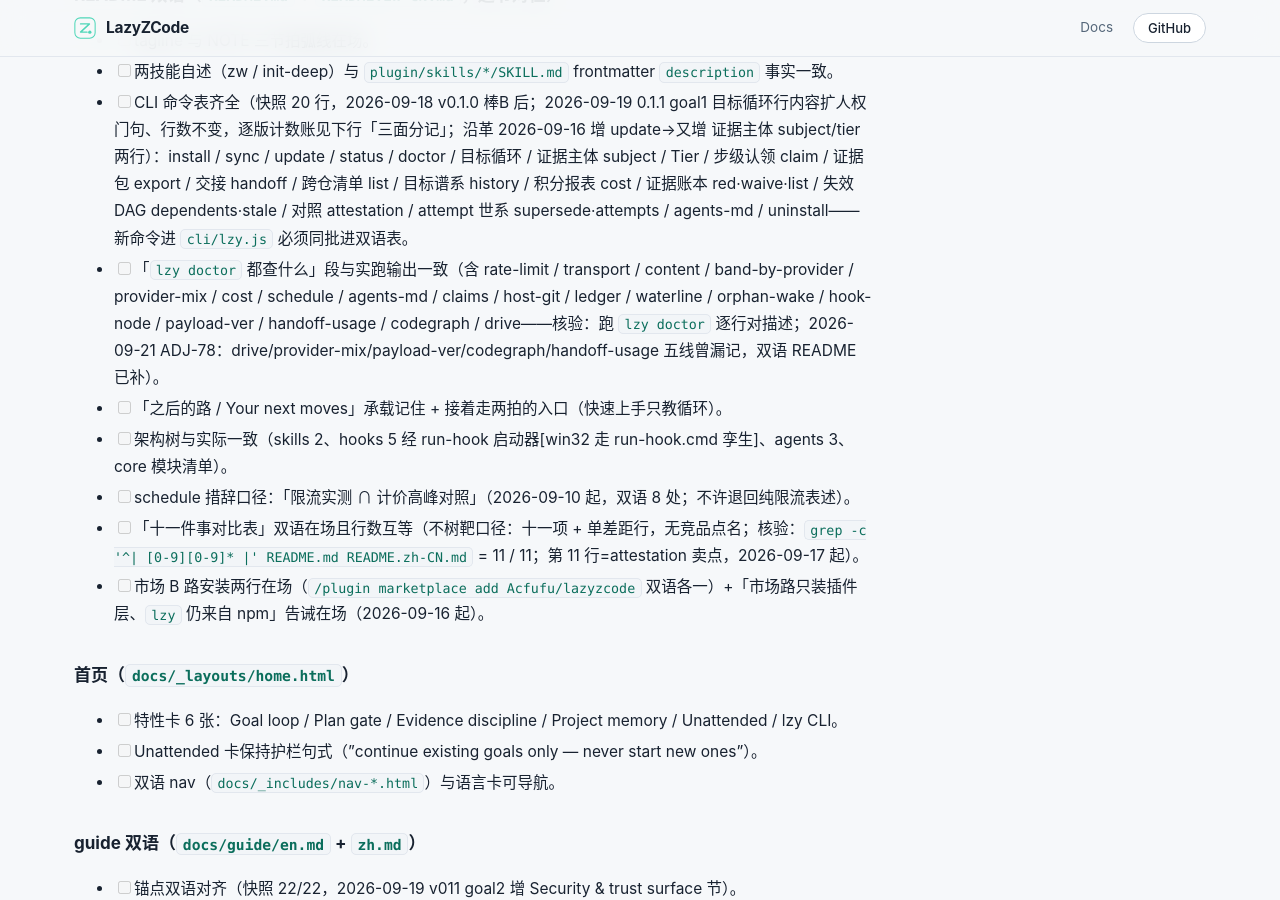
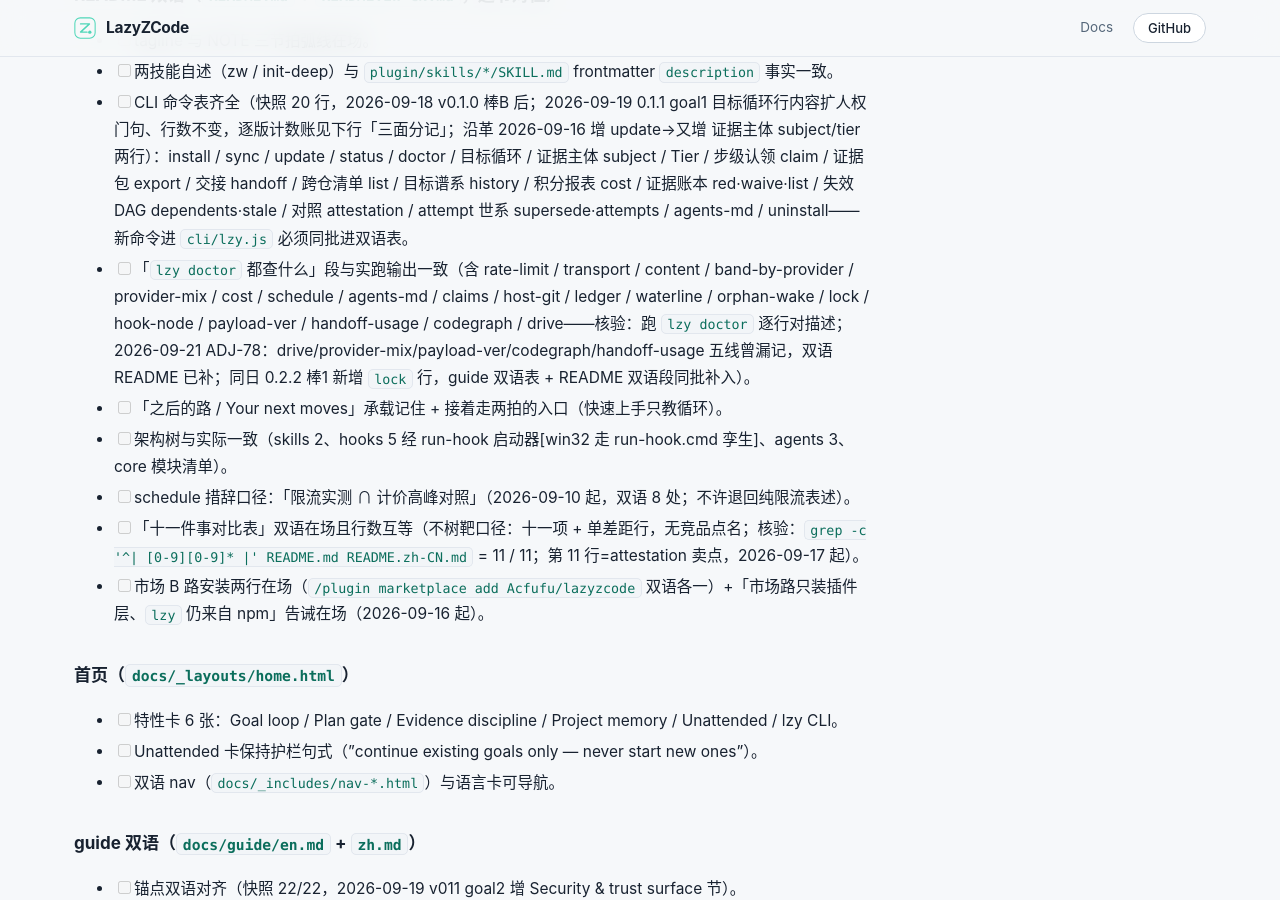
Before and after one commit to Acfufu/lazyzcode, a Jekyll site: the page built from docs/narrative-checklist.md, in a window 1280 px wide and 900 px high, scrolled down 893 px. Built offline with Jekyll 4.4.1, drawn with Linux system fonts in a browser that asks for light colours; our own code applies the rules of GitHub Pages for plain Markdown files.

Commit message:
docs: document the new lock row wherever doctor rows are enumerated (0.2.2 baton1#N6)
narrative-checklist's ADJ-78 entry pins doctor rows to the user docs: a row that
ships without its guide/README description is the same defect class as the five
lines that were once missing.

- docs/guide/zh.md + docs/guide/en.md: the lock row joins the doctor table, with
  the lower-bound caveat stated where the row is described rather than buried.
- README.md + README.zh-CN.md: the "what does lzy doctor check" prose gains the
  same line, in both languages.
- docs/narrative-checklist.md: the row list gains `lock` and records this batch.

Goal: v022-bat1-instrument#N6

```diff
--- a/docs/narrative-checklist.md
+++ b/docs/narrative-checklist.md
@@ -21,7 +21,7 @@
 - [ ] tagline 与 NOTE 三节拍弧线在场。
 - [ ] 两技能自述（zw / init-deep）与 `plugin/skills/*/SKILL.md` frontmatter `description` 事实一致。
 - [ ] CLI 命令表齐全（快照 20 行，2026-09-18 v0.1.0 棒B 后；2026-09-19 0.1.1 goal1 目标循环行内容扩人权门句、行数不变，逐版计数账见下行「三面分记」；沿革 2026-09-16 增 update→又增 证据主体 subject/tier 两行）：install / sync / update / status / doctor / 目标循环 / 证据主体 subject / Tier / 步级认领 claim / 证据包 export / 交接 handoff / 跨仓清单 list / 目标谱系 history / 积分报表 cost / 证据账本 red·waive·list / 失效 DAG dependents·stale / 对照 attestation / attempt 世系 supersede·attempts / agents-md / uninstall——新命令进 `cli/lzy.js` 必须同批进双语表。
-- [ ] 「`lzy doctor` 都查什么」段与实跑输出一致（含 rate-limit / transport / content / band-by-provider / provider-mix / cost / schedule / agents-md / claims / host-git / ledger / waterline / orphan-wake / hook-node / payload-ver / handoff-usage / codegraph / drive——核验：跑 `lzy doctor` 逐行对描述；2026-09-21 ADJ-78：drive/provider-mix/payload-ver/codegraph/handoff-usage 五线曾漏记，双语 README 已补）。
+- [ ] 「`lzy doctor` 都查什么」段与实跑输出一致（含 rate-limit / transport / content / band-by-provider / provider-mix / cost / schedule / agents-md / claims / host-git / ledger / waterline / orphan-wake / lock / hook-node / payload-ver / handoff-usage / codegraph / drive——核验：跑 `lzy doctor` 逐行对描述；2026-09-21 ADJ-78：drive/provider-mix/payload-ver/codegraph/handoff-usage 五线曾漏记，双语 README 已补；同日 0.2.2 棒1 新增 `lock` 行，guide 双语表 + README 双语段同批补入）。
 - [ ] 「之后的路 / Your next moves」承载记住 + 接着走两拍的入口（快速上手只教循环）。
 - [ ] 架构树与实际一致（skills 2、hooks 5 经 run-hook 启动器[win32 走 run-hook.cmd 孪生]、agents 3、core 模块清单）。
 - [ ] schedule 措辞口径：「限流实测 ∩ 计价高峰对照」（2026-09-10 起，双语 8 处；不许退回纯限流表述）。
```
Also changed, not shown: README.zh-CN.md (+3 -1 lines), docs/guide/en.md (+1 -0 lines), docs/guide/zh.md (+1 -0 lines), README.md.
